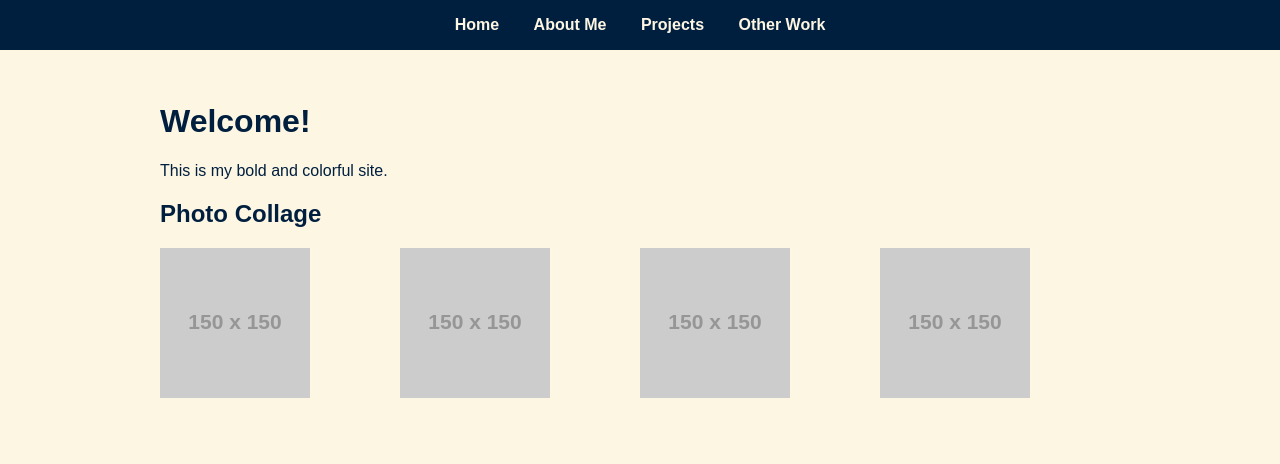
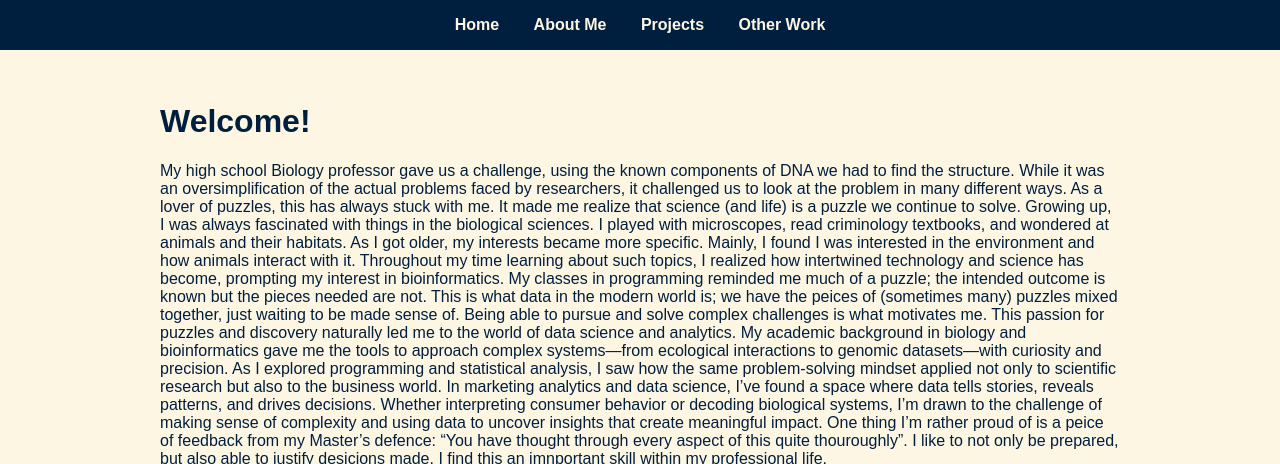
Before and after one commit to kfillman/kfillman.github.io, a Jekyll site: the page built from index.md, in a window 1280 px wide. Shown: the top 464 px of the page. Built offline with Jekyll 4.4.1, drawn with Linux system fonts in a browser that asks for light colours; some of the changed text lies outside the part shown; grey boxes are pictures that could not be loaded.

Commit message:
Update index.md

```diff
--- a/index.md
+++ b/index.md
@@ -5,13 +5,14 @@ title: Home
 
 # Welcome!
 
-This is my bold and colorful site.
+My high school Biology professor gave us a challenge, using the known components of DNA we had to find the structure. While it was an oversimplification of the actual problems faced by researchers, it challenged us to look at the problem in many different ways. As a lover of puzzles, this has always stuck with me. It made me realize that science (and life) is a puzzle we continue to solve.
+Growing up, I was always fascinated with things in the biological sciences. I played with microscopes, read criminology textbooks, and wondered at animals and their habitats. As I got older, my interests became more specific. Mainly, I found I was interested in the environment and how animals interact with it. Throughout my time learning about such topics, I realized how intertwined technology and science has become, prompting my interest in bioinformatics. My classes in programming reminded me much of a puzzle; the intended outcome is known but the pieces needed are not. This is what data in the modern world is; we have the peices of (sometimes many) puzzles mixed together, just waiting to be made sense of. Being able to pursue and solve complex challenges is what motivates me.
+This passion for puzzles and discovery naturally led me to the world of data science and analytics. My academic background in biology and bioinformatics gave me the tools to approach complex systems—from ecological interactions to genomic datasets—with curiosity and precision. As I explored programming and statistical analysis, I saw how the same problem-solving mindset applied not only to scientific research but also to the business world. In marketing analytics and data science, I’ve found a space where data tells stories, reveals patterns, and drives decisions. Whether interpreting consumer behavior or decoding biological systems, I’m drawn to the challenge of making sense of complexity and using data to uncover insights that create meaningful impact.
+One thing I'm rather proud of is a peice of feedback from my Master's defence: "You have thought through every aspect of this quite thouroughly". I like to not only be prepared, but also able to justify desicions made. I find this an imnportant skill within my professional life.
 
-## Photo Collage
+![TN_hiking](https://github.com/user-attachments/assets/67672191-9875-4923-be53-10efc24bb746)
 
-<div class="photo-collage">
-  <img src="https://via.placeholder.com/150?text=Pic+1" alt="Pic 1">
-  <img src="https://via.placeholder.com/150?text=Pic+2" alt="Pic 2">
-  <img src="https://via.placeholder.com/150?text=Pic+3" alt="Pic 3">
-  <img src="https://via.placeholder.com/150?text=Pic+4" alt="Pic 4">
-</div>
+Alongside my professional endevors, I find myself quite busy. I spend my freetime biking, running, and walking local trails. I work at a local theatre part-time as a sound designer for theatre for young audiences. I read often and find myself at the library weekly. I'm currently learning bass. Importantly, I'm looking to re-engage in activism as my schedule becomes more stable. Each person has a unique blend of experience and skills, I aim to be as well-rounded as possible.
+
+# Contact
+Connect with me on [LinkedIn](https://linkedin.com/in/kfillman)
```
